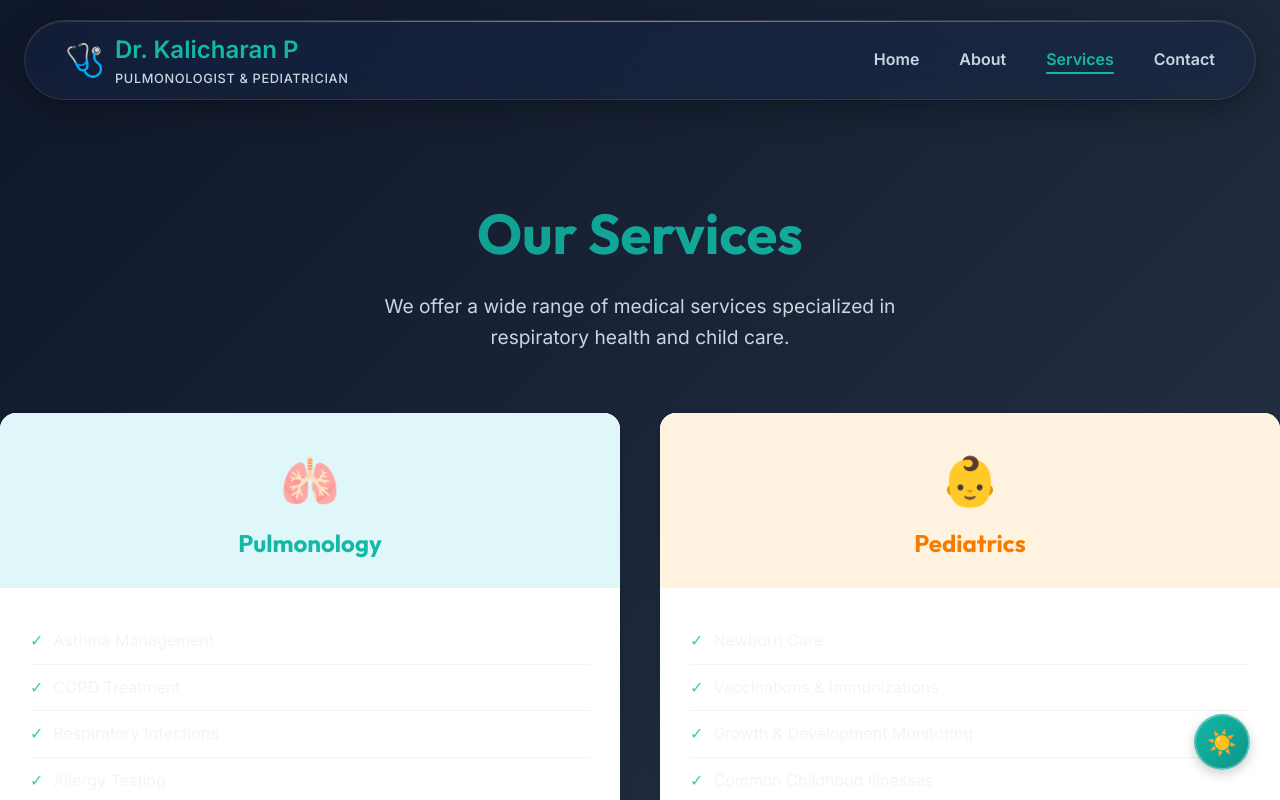
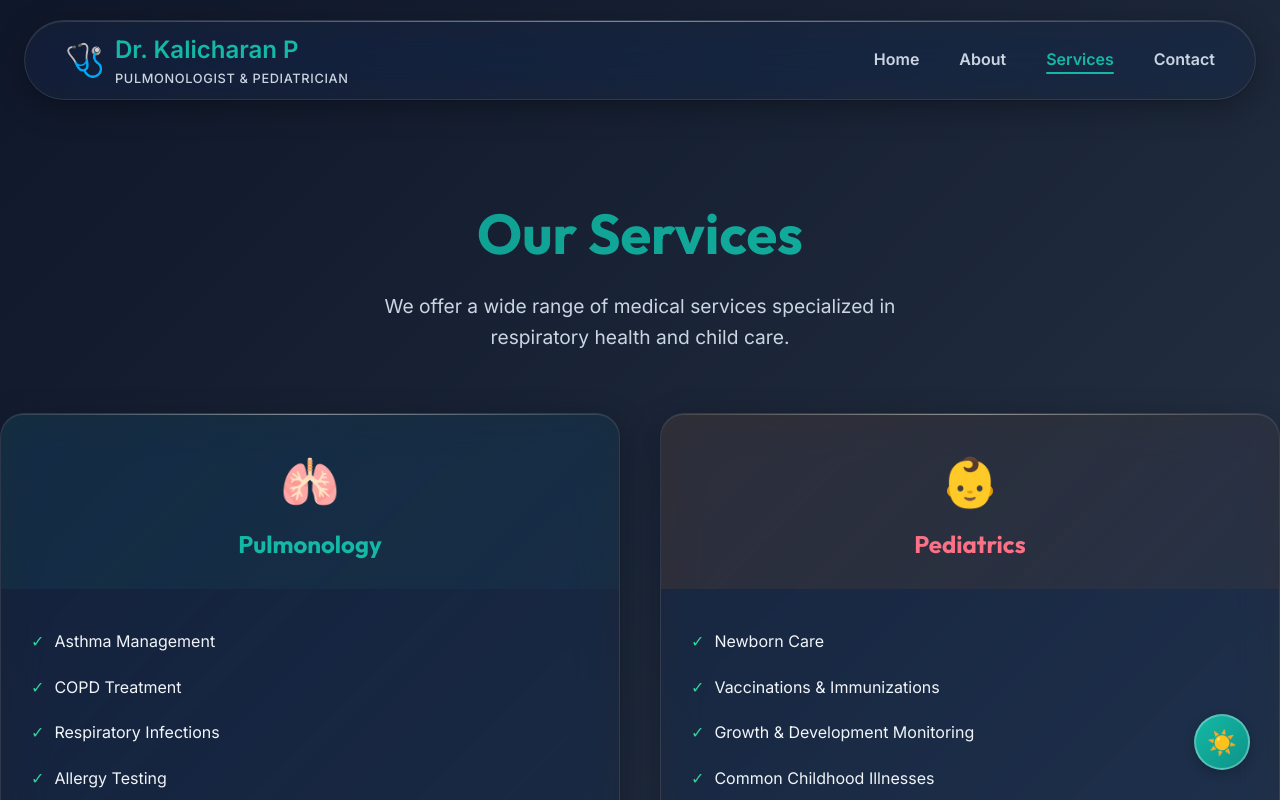
Before and after one commit to sat998/MyFirstGitHub, a React (Vite) app: page /#/services in a window 1280 px wide. Shown: the top 800 px of the page. Built offline with nearby package versions, Linux system fonts and the light colour scheme; no server answers; sample sign-in values are in the browser's storage.

Commit message:
Fix dark mode visibility in Services page

```diff
--- a/src/pages/Services.jsx
+++ b/src/pages/Services.jsx
@@ -11,26 +11,26 @@ const Services = () => {
 
             <div style={{ display: 'grid', gridTemplateColumns: 'repeat(auto-fit, minmax(350px, 1fr))', gap: '40px' }}>
                 {/* Pulmonology Section */}
-                <div style={{ backgroundColor: 'white', borderRadius: '16px', overflow: 'hidden', boxShadow: 'var(--shadow-md)' }}>
-                    <div style={{ backgroundColor: '#e0f7fa', padding: '30px', textAlign: 'center' }}>
+                <div className="glass-panel" style={{ overflow: 'hidden', transition: 'transform 0.3s ease' }}>
+                    <div style={{ background: 'linear-gradient(135deg, rgba(13, 148, 136, 0.1), rgba(13, 148, 136, 0.05))', padding: '30px', textAlign: 'center' }}>
                         <div style={{ fontSize: '3rem', marginBottom: '10px' }}>🫁</div>
                         <h2 style={{ color: 'var(--primary-color)' }}>Pulmonology</h2>
                     </div>
                     <div style={{ padding: '30px' }}>
                         <ul style={{ listStyle: 'none', padding: 0 }}>
-                            <li style={{ padding: '10px 0', borderBottom: '1px solid #f1f3f5', display: 'flex', alignItems: 'center' }}>
+                            <li style={{ padding: '10px 0', borderBottom: '1px solid var(--glass-border)', display: 'flex', alignItems: 'center', color: 'var(--text-primary)' }}>
                                 <span style={{ color: 'var(--success-color)', marginRight: '10px' }}>✓</span> Asthma Management
                             </li>
-                            <li style={{ padding: '10px 0', borderBottom: '1px solid #f1f3f5', display: 'flex', alignItems: 'center' }}>
+                            <li style={{ padding: '10px 0', borderBottom: '1px solid var(--glass-border)', display: 'flex', alignItems: 'center', color: 'var(--text-primary)' }}>
                                 <span style={{ color: 'var(--success-color)', marginRight: '10px' }}>✓</span> COPD Treatment
                             </li>
-                            <li style={{ padding: '10px 0', borderBottom: '1px solid #f1f3f5', display: 'flex', alignItems: 'center' }}>
+                            <li style={{ padding: '10px 0', borderBottom: '1px solid var(--glass-border)', display: 'flex', alignItems: 'center', color: 'var(--text-primary)' }}>
                                 <span style={{ color: 'var(--success-color)', marginRight: '10px' }}>✓</span> Respiratory Infections
                             </li>
-                            <li style={{ padding: '10px 0', borderBottom: '1px solid #f1f3f5', display: 'flex', alignItems: 'center' }}>
+                            <li style={{ padding: '10px 0', borderBottom: '1px solid var(--glass-border)', display: 'flex', alignItems: 'center', color: 'var(--text-primary)' }}>
                                 <span style={{ color: 'var(--success-color)', marginRight: '10px' }}>✓</span> Allergy Testing
                             </li>
-                            <li style={{ padding: '10px 0', display: 'flex', alignItems: 'center' }}>
+                            <li style={{ padding: '10px 0', display: 'flex', alignItems: 'center', color: 'var(--text-primary)' }}>
                                 <span style={{ color: 'var(--success-color)', marginRight: '10px' }}>✓</span> Lung Function Tests
                             </li>
                         </ul>
@@ -38,26 +38,26 @@ const Services = () => {
                 </div>
 
                 {/* Pediatrics Section */}
-                <div style={{ backgroundColor: 'white', borderRadius: '16px', overflow: 'hidden', boxShadow: 'var(--shadow-md)' }}>
-                    <div style={{ backgroundColor: '#fff3e0', padding: '30px', textAlign: 'center' }}>
+                <div className="glass-panel" style={{ overflow: 'hidden', transition: 'transform 0.3s ease' }}>
+                    <div style={{ background: 'linear-gradient(135deg, rgba(245, 124, 0, 0.1), rgba(245, 124, 0, 0.05))', padding: '30px', textAlign: 'center' }}>
                         <div style={{ fontSize: '3rem', marginBottom: '10px' }}>👶</div>
-                        <h2 style={{ color: '#f57c00' }}>Pediatrics</h2>
+                        <h2 style={{ color: 'var(--secondary-color)' }}>Pediatrics</h2>
                     </div>
                     <div style={{ padding: '30px' }}>
                         <ul style={{ listStyle: 'none', padding: 0 }}>
-                            <li style={{ padding: '10px 0', borderBottom: '1px solid #f1f3f5', display: 'flex', alignItems: 'center' }}>
+                            <li style={{ padding: '10px 0', borderBottom: '1px solid var(--glass-border)', display: 'flex', alignItems: 'center', color: 'var(--text-primary)' }}>
                                 <span style={{ color: 'var(--success-color)', marginRight: '10px' }}>✓</span> Newborn Care
                             </li>
-                            <li style={{ padding: '10px 0', borderBottom: '1px solid #f1f3f5', display: 'flex', alignItems: 'center' }}>
+                            <li style={{ padding: '10px 0', borderBottom: '1px solid var(--glass-border)', display: 'flex', alignItems: 'center', color: 'var(--text-primary)' }}>
                                 <span style={{ color: 'var(--success-color)', marginRight: '10px' }}>✓</span> Vaccinations & Immunizations
                             </li>
-                            <li style={{ padding: '10px 0', borderBottom: '1px solid #f1f3f5', display: 'flex', alignItems: 'center' }}>
+                            <li style={{ padding: '10px 0', borderBottom: '1px solid var(--glass-border)', display: 'flex', alignItems: 'center', color: 'var(--text-primary)' }}>
                                 <span style={{ color: 'var(--success-color)', marginRight: '10px' }}>✓</span> Growth & Development Monitoring
                             </li>
-                            <li style={{ padding: '10px 0', borderBottom: '1px solid #f1f3f5', display: 'flex', alignItems: 'center' }}>
+                            <li style={{ padding: '10px 0', borderBottom: '1px solid var(--glass-border)', display: 'flex', alignItems: 'center', color: 'var(--text-primary)' }}>
                                 <span style={{ color: 'var(--success-color)', marginRight: '10px' }}>✓</span> Common Childhood Illnesses
                             </li>
-                            <li style={{ padding: '10px 0', display: 'flex', alignItems: 'center' }}>
+                            <li style={{ padding: '10px 0', display: 'flex', alignItems: 'center', color: 'var(--text-primary)' }}>
                                 <span style={{ color: 'var(--success-color)', marginRight: '10px' }}>✓</span> Nutritional Guidance
                             </li>
                         </ul>
```
